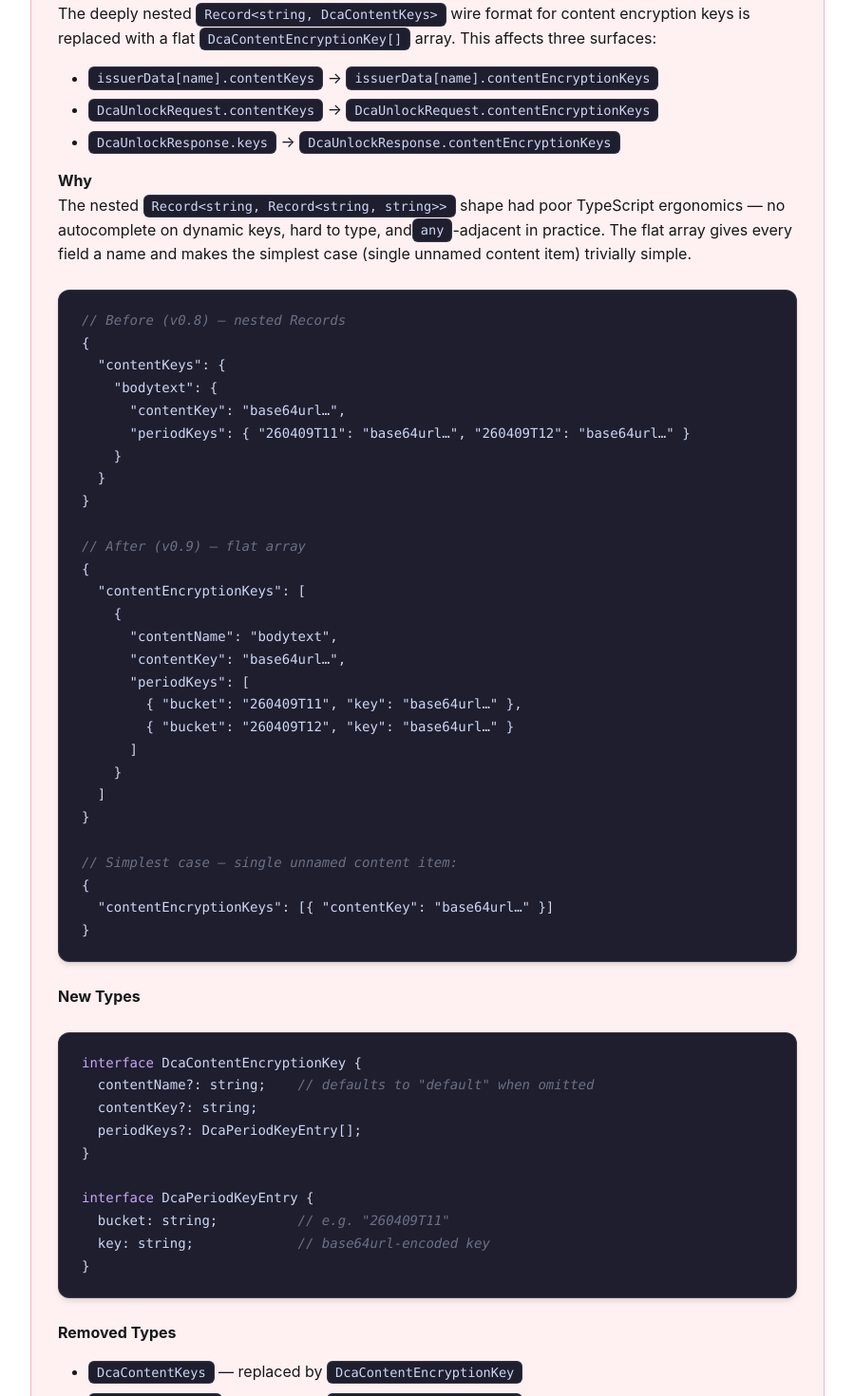
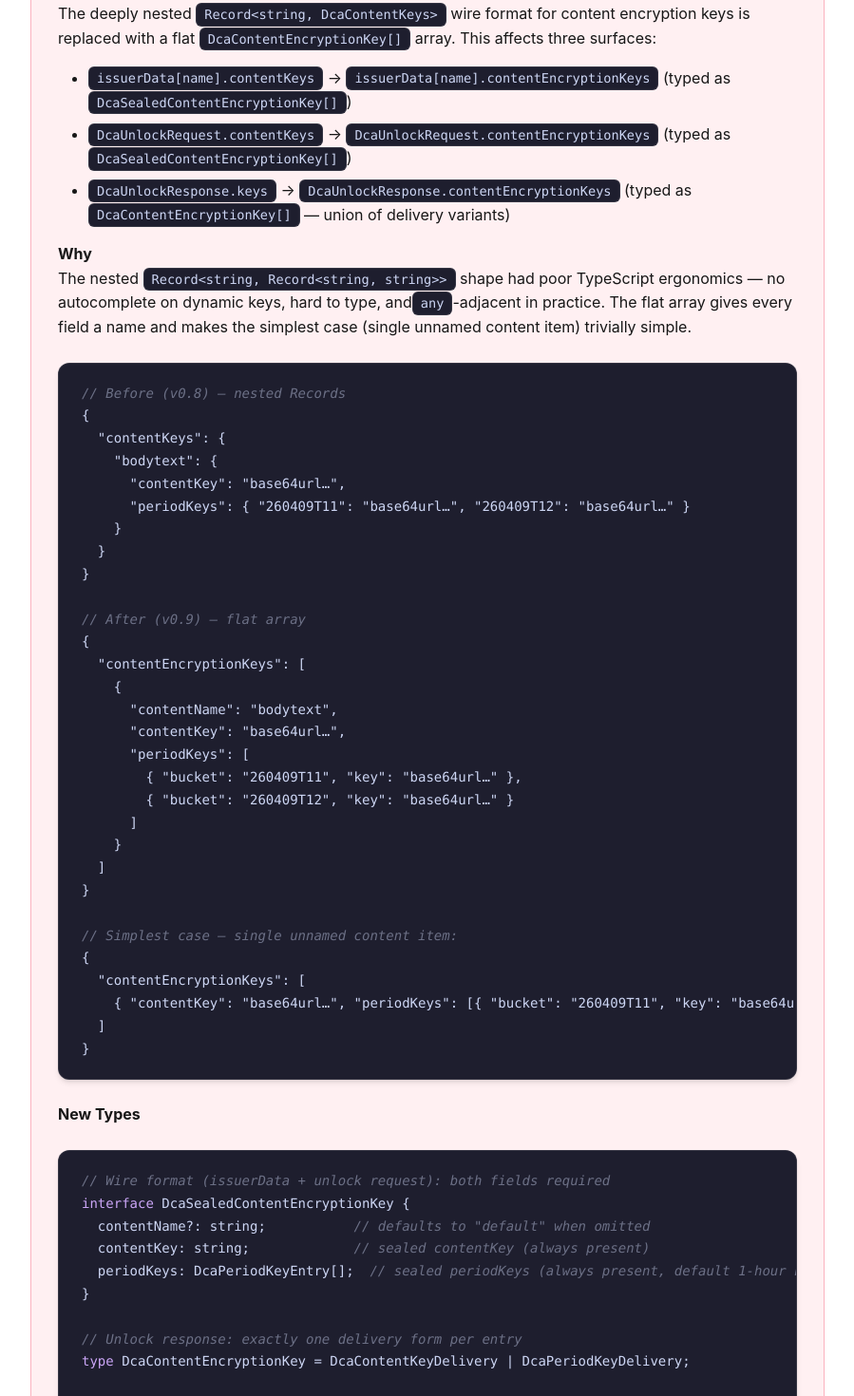
Before and after one commit to sesamyab/capsule, a Next.js app in the folder apps/demo/: page /changelog in a window 1280 px wide. Shown: the part 1600-3070 px from the top of the page at 95% size, without its empty margins (190-1089 px from the left). Built offline with nearby package versions, Linux system fonts and the light colour scheme.

Commit message:
fix review comments

```diff
--- a/apps/demo/src/app/api/unlock/route.ts
+++ b/apps/demo/src/app/api/unlock/route.ts
@@ -6,7 +6,7 @@ import { articles } from "@/lib/articles";
 /**
  * POST /api/unlock
  *
- * DCA unlock endpoint. Requires resourceJWT and contentKeys.
+ * DCA unlock endpoint. Requires resourceJWT and contentEncryptionKeys.
  *
  * The issuer:
  * 1. Verifies the publisher's JWT signature against the trusted-publisher allowlist
@@ -14,7 +14,7 @@ import { articles } from "@/lib/articles";
  *    - If shareToken is present: validates the publisher-signed token and grants
  *      access to the content names specified in the token
  *    - Otherwise: makes a normal access decision (in demo: always grant)
- * 3. Unseals and returns contentKeys or periodKeys
+ * 3. Unseals and returns contentEncryptionKeys or periodKeys
  */
 export async function POST(request: NextRequest) {
   try {
--- a/apps/demo/src/app/changelog/page.tsx
+++ b/apps/demo/src/app/changelog/page.tsx
@@ -152,9 +152,9 @@ const grantedKeyNames = resource.keyNames.filter(k => userTiers.includes(k));`}<
             This affects three surfaces:
           </p>
           <ul>
-            <li><code>issuerData[name].contentKeys</code> → <code>issuerData[name].contentEncryptionKeys</code></li>
-            <li><code>DcaUnlockRequest.contentKeys</code> → <code>DcaUnlockRequest.contentEncryptionKeys</code></li>
-            <li><code>DcaUnlockResponse.keys</code> → <code>DcaUnlockResponse.contentEncryptionKeys</code></li>
+            <li><code>issuerData[name].contentKeys</code> → <code>issuerData[name].contentEncryptionKeys</code> (typed as <code>DcaSealedContentEncryptionKey[]</code>)</li>
+            <li><code>DcaUnlockRequest.contentKeys</code> → <code>DcaUnlockRequest.contentEncryptionKeys</code> (typed as <code>DcaSealedContentEncryptionKey[]</code>)</li>
+            <li><code>DcaUnlockResponse.keys</code> → <code>DcaUnlockResponse.contentEncryptionKeys</code> (typed as <code>DcaContentEncryptionKey[]</code> — union of delivery variants)</li>
           </ul>
 
           <h4>Why</h4>
@@ -191,14 +191,30 @@ const grantedKeyNames = resource.keyNames.filter(k => userTiers.includes(k));`}<
 
 // Simplest case — single unnamed content item:
 {
-  "contentEncryptionKeys": [{ "contentKey": "base64url…" }]
+  "contentEncryptionKeys": [
+    { "contentKey": "base64url…", "periodKeys": [{ "bucket": "260409T11", "key": "base64url…" }] }
+  ]
 }`}</CodeBlock>
 
           <h4>New Types</h4>
-          <CodeBlock>{`interface DcaContentEncryptionKey {
-  contentName?: string;    // defaults to "default" when omitted
-  contentKey?: string;
-  periodKeys?: DcaPeriodKeyEntry[];
+          <CodeBlock>{`// Wire format (issuerData + unlock request): both fields required
+interface DcaSealedContentEncryptionKey {
+  contentName?: string;           // defaults to "default" when omitted
+  contentKey: string;             // sealed contentKey (always present)
+  periodKeys: DcaPeriodKeyEntry[];  // sealed periodKeys (always present, default 1-hour buckets)
+}
+
+// Unlock response: exactly one delivery form per entry
+type DcaContentEncryptionKey = DcaContentKeyDelivery | DcaPeriodKeyDelivery;
+
+interface DcaContentKeyDelivery {
+  contentName?: string;
+  contentKey: string;             // direct key delivery
+}
+
+interface DcaPeriodKeyDelivery {
+  contentName?: string;
+  periodKeys: DcaPeriodKeyEntry[];  // cacheable period key delivery
 }
 
 interface DcaPeriodKeyEntry {
@@ -208,7 +224,7 @@ interface DcaPeriodKeyEntry {
 
           <h4>Removed Types</h4>
           <ul>
-            <li><code>DcaContentKeys</code> — replaced by <code>DcaContentEncryptionKey</code></li>
+            <li><code>DcaContentKeys</code> — replaced by <code>DcaSealedContentEncryptionKey</code></li>
             <li><code>DcaUnlockedKeys</code> — folded into <code>DcaContentEncryptionKey</code></li>
           </ul>
 
--- a/apps/demo/src/components/EncryptedSection.tsx
+++ b/apps/demo/src/components/EncryptedSection.tsx
@@ -187,7 +187,7 @@ export function EncryptedSection({
             // Build a synthetic unlock response with empty keys to trigger
             // the cached-periodKey fallback path inside DcaClient.decrypt()
             const emptyKeys: import("@sesamy/capsule").DcaUnlockResponse = {
-              contentEncryptionKeys: contentNames.map((name) => ({ contentName: name })),
+              contentEncryptionKeys: contentNames.map((name) => ({ contentName: name, periodKeys: [] })),
             };
 
             const html = await client.decrypt(page, contentName, emptyKeys);
--- a/packages/capsule-server/src/dca-issuer.ts
+++ b/packages/capsule-server/src/dca-issuer.ts
@@ -30,6 +30,7 @@ import type {
     DcaUnlockRequest,
     DcaUnlockResponse,
     DcaContentEncryptionKey,
+    DcaSealedContentEncryptionKey,
     DcaShareLinkTokenPayload,
 } from "./dca-types";
 
@@ -324,8 +325,35 @@ async function verifyRequest(
     publisherMap: NormalisedPublisherMap,
     request: DcaUnlockRequest,
 ): Promise<DcaVerifiedRequest> {
-    if (!request.contentEncryptionKeys) {
-        throw new Error("Missing contentEncryptionKeys in unlock request");
+    if (!Array.isArray(request.contentEncryptionKeys)) {
+        throw new Error("contentEncryptionKeys must be an array");
+    }
+
+    if (request.contentEncryptionKeys.length === 0) {
+        throw new Error("contentEncryptionKeys must not be empty");
+    }
+
+    const seenContentNames = new Set<string>();
+    for (const entry of request.contentEncryptionKeys) {
+        if (typeof entry !== "object" || entry === null || Array.isArray(entry)) {
+            throw new Error("Each contentEncryptionKeys entry must be a plain object");
+        }
+
+        if ("contentName" in entry && typeof entry.contentName !== "string") {
+            throw new Error("contentEncryptionKeys entry contentName must be a string");
+        }
+
+        const effectiveName = (entry as DcaSealedContentEncryptionKey).contentName ?? "default";
+        if (effectiveName === "") {
+            throw new Error("contentEncryptionKeys entry contentName must not be empty");
+        }
+
+        if (seenContentNames.has(effectiveName)) {
+            throw new Error(
+                `Duplicate contentName "${effectiveName}" in contentEncryptionKeys`,
+            );
+        }
+        seenContentNames.add(effectiveName);
     }
 
     // 1. Decode (unverified) resourceJWT to get domain for publisher key lookup.
@@ -381,7 +409,7 @@ async function unsealAndRespond(
     }
 
     // Build lookup map from flat array
-    const keysByName = new Map<string, DcaContentEncryptionKey>();
+    const keysByName = new Map<string, DcaSealedContentEncryptionKey>();
     for (const entry of request.contentEncryptionKeys) {
         keysByName.set(entry.contentName ?? "default", entry);
     }
--- a/packages/capsule-server/src/dca-publisher.ts
+++ b/packages/capsule-server/src/dca-publisher.ts
@@ -38,7 +38,7 @@ import type {
     DcaContentSealData,
     DcaSealedContentKey,
     DcaIssuerEntry,
-    DcaContentEncryptionKey,
+    DcaSealedContentEncryptionKey,
     DcaPeriodKeyEntry,
     DcaPublisherConfig,
     DcaRenderOptions,
@@ -250,7 +250,7 @@ async function render(
             issuerConfig.algorithm,
         );
 
-        const issuerContentEncryptionKeys: DcaContentEncryptionKey[] = [];
+        const issuerContentEncryptionKeys: DcaSealedContentEncryptionKey[] = [];
 
         // Resolve which content items to seal for this issuer.
         // keyNames takes precedence: seal all items whose keyName is in the list.
--- a/packages/capsule-server/src/index.ts
+++ b/packages/capsule-server/src/index.ts
@@ -128,7 +128,10 @@ export type {
   DcaContentSealData,
   DcaSealedContentKey,
   DcaIssuerEntry,
+  DcaSealedContentEncryptionKey,
   DcaContentEncryptionKey,
+  DcaContentKeyDelivery,
+  DcaPeriodKeyDelivery,
   DcaPeriodKeyEntry,
   DcaJsonApiResponse,
   DcaPublisherConfig,
```
Also changed, not shown: apps/demo/src/app/spec/page.tsx (+11 -4 lines), packages/capsule-client/src/dca-client.ts (+17 -13 lines), packages/capsule-server/src/dca-types.ts (+42 -16 lines).
